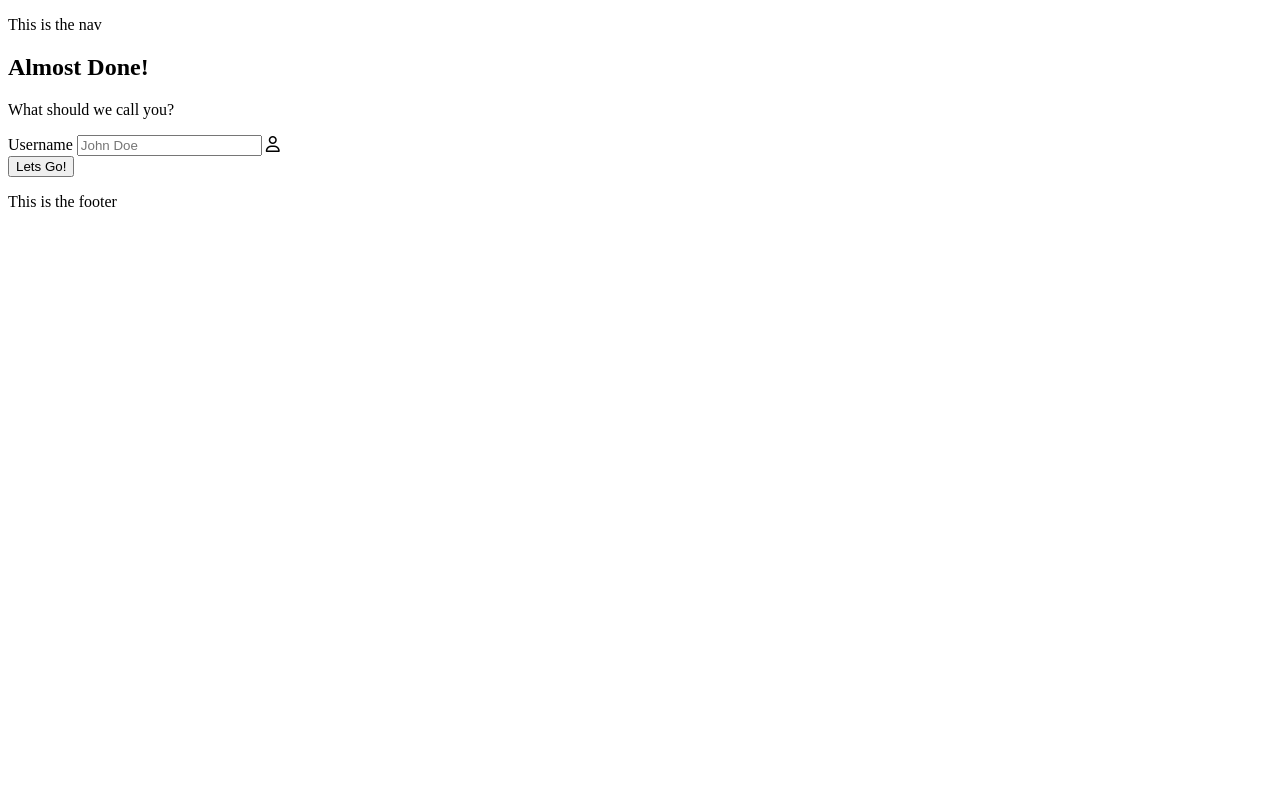
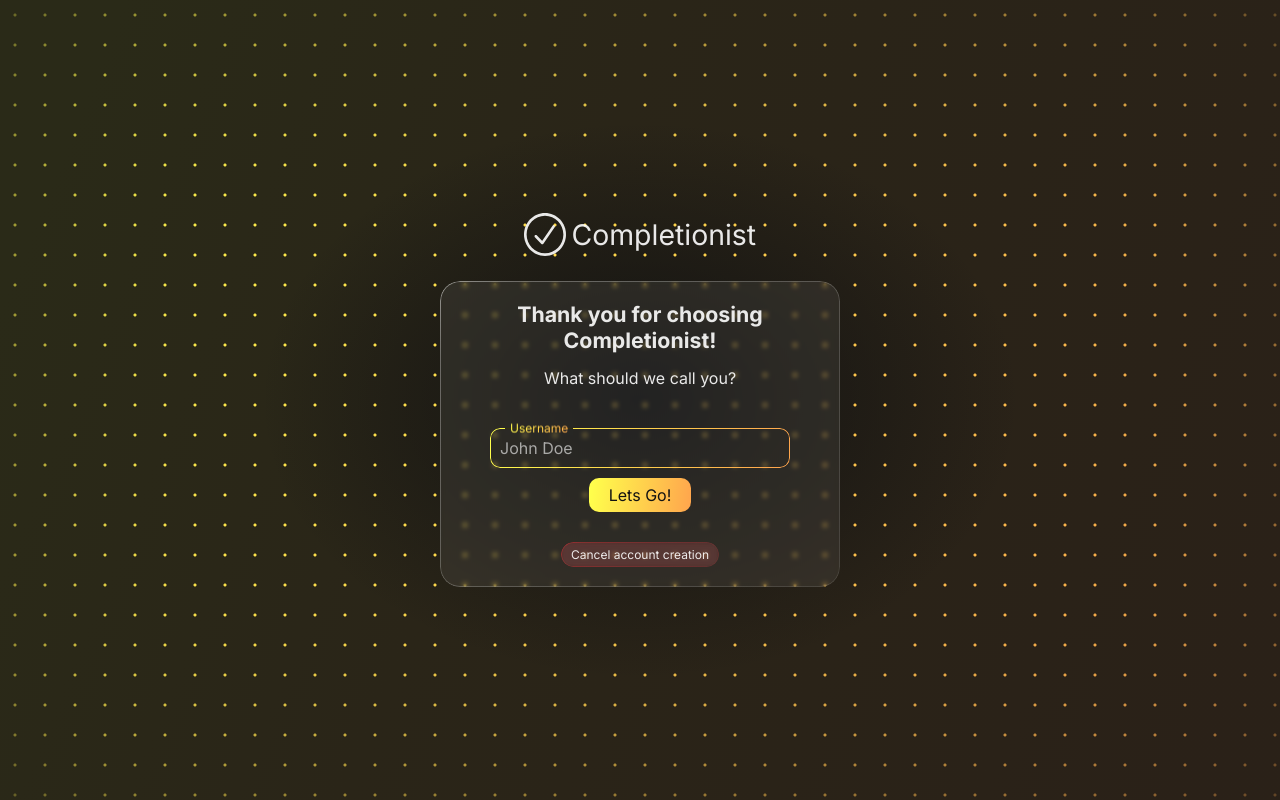
Before and after one commit to CaelenO42/Completionist, a Flask app: page /account/onboarding in a window 1280 px wide. Run offline with Flask 3, Linux system fonts and the light colour scheme; the visitor is signed in with stand-in values (Sample User, id 1); some libraries are stand-ins or nearby versions.

Commit message:
Final page view and styling for Onboarding

```diff
--- a/src/static/styles/signin.scss
+++ b/src/static/styles/signin.scss
@@ -117,6 +117,21 @@
   padding: 0;
   margin: 0;
   color: var(--Text_Main);
+  text-align: center;
+}
+
+p {
+  @include regular;
+  margin: 0;
+  padding: 0;
+  color: var(--Text_Main);
+}
+
+.heading {
+  display: flex;
+  flex-direction: column;
+  align-items: center;
+  gap: 15px;
 }
 
 .divider {
@@ -141,6 +156,8 @@
   justify-content: center;
   align-items: center;
   gap: 10px;
+  position: relative;
+  z-index: 5;
 }
 
 .field {
@@ -229,7 +246,17 @@
   border-radius: 10px;
   border: none;
   outline: none;
+  cursor: pointer;
   background: linear-gradient(277deg, var(--Primary, #FFA64D) 1.3%, var(--Accent, #FFFF4C) 97.44%);
+}
+
+input[name="cancel"] {
+  padding: 0;
+  // background: rgb(from var(--Secondary) r g b / 0.5);
+  background: none;
+  color: var(--Text_Main);
+  padding: 5px 10px;
+  @include small;
 }
 
 div#g_id_onload {
--- a/src/templates/user/onboarding.html
+++ b/src/templates/user/onboarding.html
@@ -1,25 +1,40 @@
 {% extends 'base.html' %}
 {% block title %}Onboarding{% endblock %}
 {% block style %}
-<link type="text/css" rel="stylesheet" href="{{ url_for('static', filename='styles/onboarding.css') }}">
+<link type="text/css" rel="stylesheet" href="{{ url_for('static', filename='styles/signin.css') }}">
 {% endblock %}
-
+{% block nav %}
+{% endblock %}
 {% block content %}
-<section class="onboarding">
+<section class="signin">
+  <a class="logo" href="/">
+    <img src="{{ url_for('static', filename='img/logo_icon.svg') }}" alt="Completionist Logo">
+    Completionist
+  </a>
+  <div class="container">
     {% if invalid_username %}
-    <span style="color: red;">An invalid username was provided.</span>
+    <span class="glass error alert">An invalid username was provided.</span>
     {% endif %}
-    <h1>Almost Done!</h1>
+    <div class="form glass">
+      <div class="heading">
+        <h5>Thank you for choosing Completionist!</h5>
         <p>What should we call you?</p>
+      </div>
       <form method="POST">
         <div class="field">
           <label for="username">Username</label>
-        <label class="input-field">
-          <input type="text" name="username" placeholder="John Doe" maxlength="20">
-           <i class="fa-regular fa-user"></i>
-        </label>
+          <label class="border"><input type="text" name="username" placeholder="John Doe" maxlength="20"></label>
         </div>
         <input type="submit" value="Lets Go!">
       </form>
+      <form method="POST">
+        <div class="error glass">
+          <input class="error glass" type="submit" name="cancel" value="Cancel account creation">
+        </div>
+      </form>
+    </div>
+  </div>
 </section>
 {% endblock %}
+{% block footer %}
+{% endblock %}
--- a/src/user/routes.py
+++ b/src/user/routes.py
@@ -59,6 +59,7 @@
     return render_template('user/sign_in.html', magic_link=True)
 
   else:
+    if 'email' in session: return redirect(url_for("account.onboarding"))
     google_oauth = os.getenv("GOOGLE_OAUTH_KEY")
     return render_template('user/sign_in.html', google_oauth=google_oauth)
 
@@ -83,6 +84,10 @@
 @account_bp.route('/onboarding', methods=('GET', 'POST'))
 def onboarding():
   if request.method == 'POST':
+    if 'cancel' in request.form:
+      del session['email']
+      del session['google_sub']
+      return redirect(url_for("home.index"))
     if 'email' not in session: return redirect(url_for('home.index'))
     if 'username' in request.form and len(request.form['username']) >= 1:
       email = session['email']
```
Also changed, not shown: src/static/styles/signin.css, src/templates/user/sign_in.html (indentation only). Lines whose indentation alone changed are shown as unchanged.
